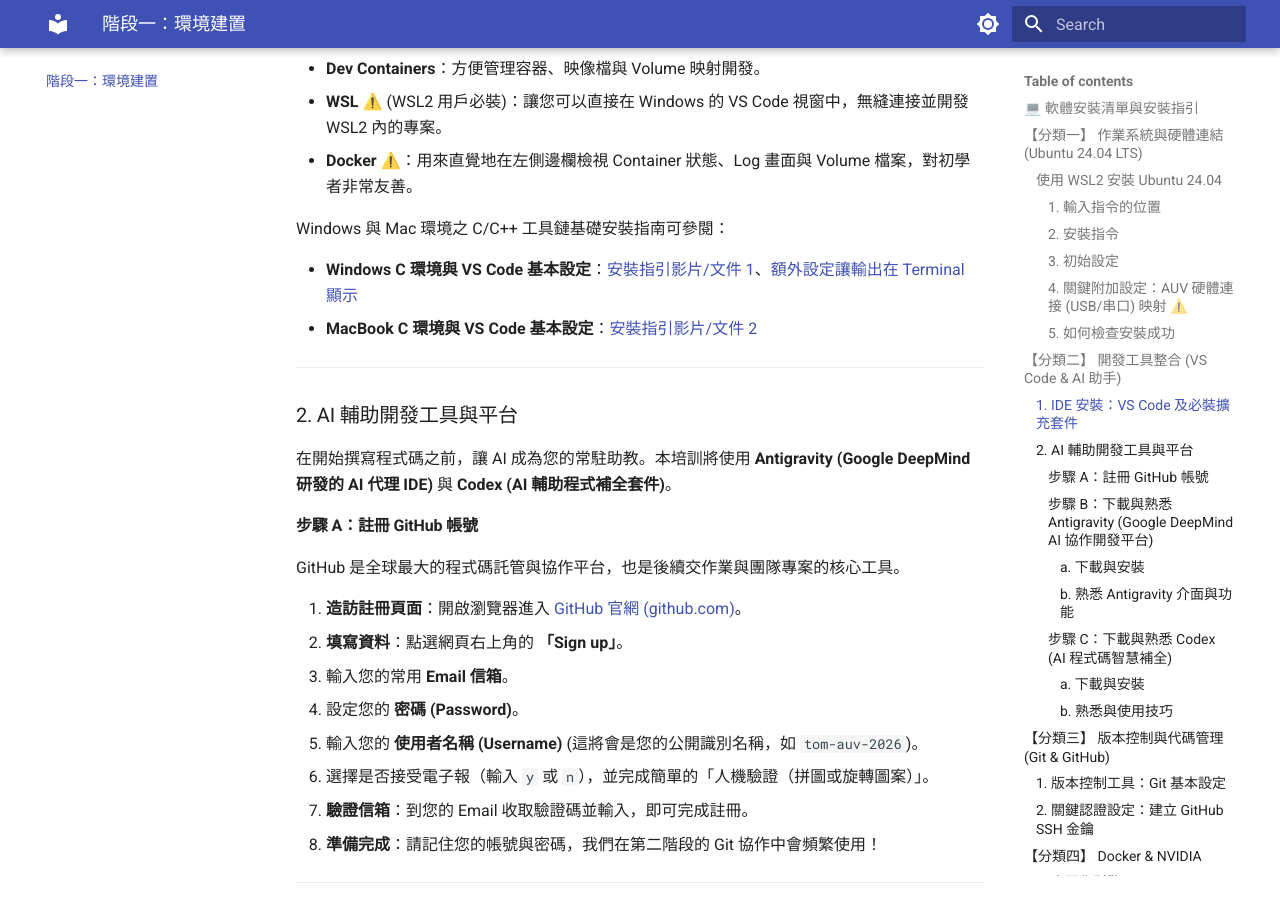
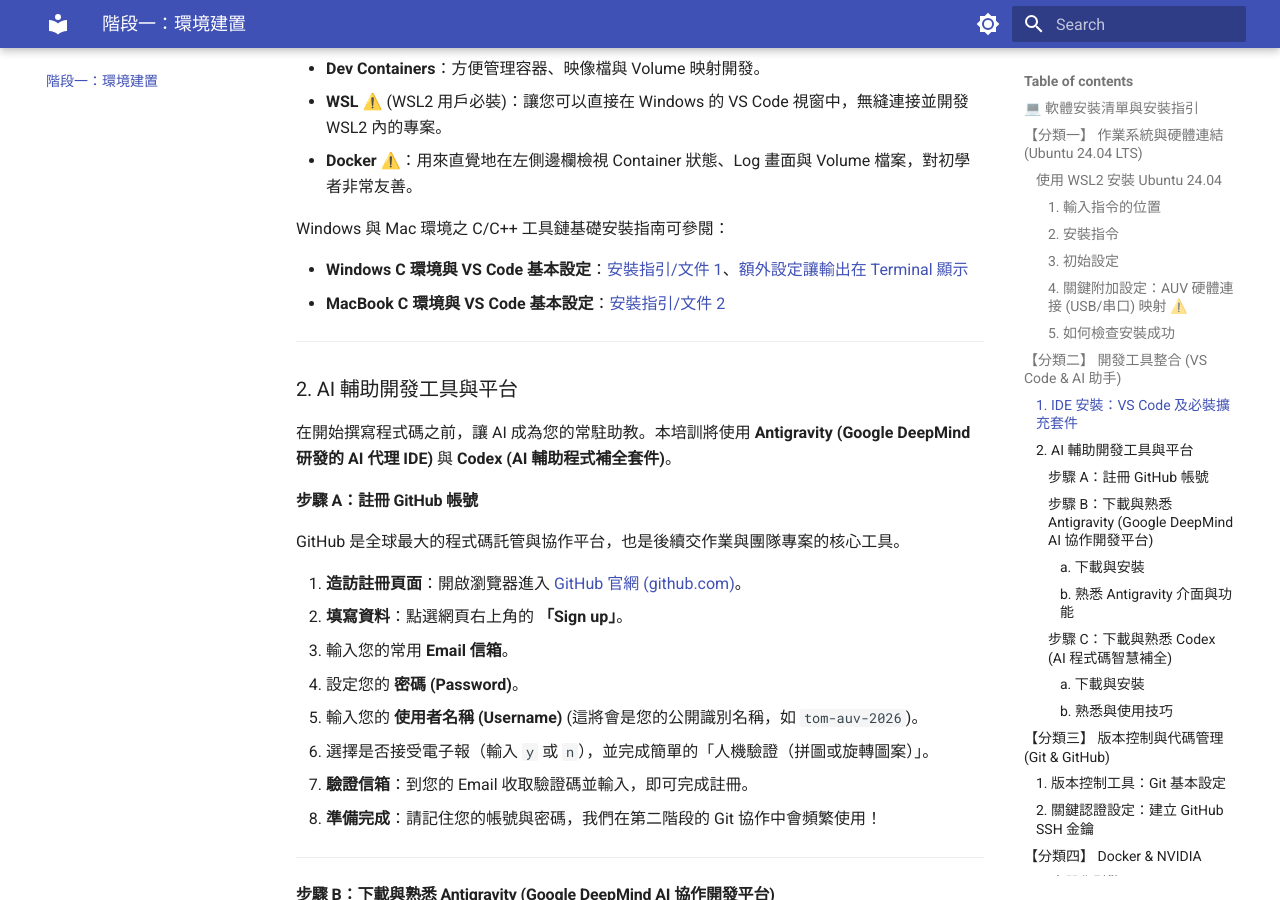
Before and after one commit to hereyougoai/auv-training-2026, an MkDocs documentation site: the page built from docs/stage1_env/index.md, in a window 1280 px wide and 900 px high, scrolled down 2164 px. Built offline with MkDocs 1.6.1 and Material for MkDocs 9.7.7, drawn with Linux system fonts in a browser that asks for light colours.

Commit message:
docs: sync wording for Stage 1 external link descriptions

```diff
--- a/docs/stage1_env/index.md
+++ b/docs/stage1_env/index.md
@@ -81,8 +81,8 @@
 
 Windows 與 Mac 環境之 C/C++ 工具鏈基礎安裝指南可參閱：
 
-* **Windows C 環境與 VS Code 基本設定**：[安裝指引影片/文件 1](https://drive.google.com/file/d/1bcwUeHuFPzFiuwqt9WiwahagIiMyr13K/view?usp=sharing)、[額外設定讓輸出在 Terminal 顯示](https://drive.google.com/file/d/1nGTVGBeMm6VnJw8juysmK-tyy3qVV2_L/view?usp=sharing)
-* **MacBook C 環境與 VS Code 基本設定**：[安裝指引影片/文件 2](https://drive.google.com/file/d/1_RzE2PpczKwdKkK3NbJ51VkOPTK7QKyK/view?usp=sharing)
+* **Windows C 環境與 VS Code 基本設定**：[安裝指引/文件 1](https://drive.google.com/file/d/1bcwUeHuFPzFiuwqt9WiwahagIiMyr13K/view?usp=sharing)、[額外設定讓輸出在 Terminal 顯示](https://drive.google.com/file/d/1nGTVGBeMm6VnJw8juysmK-tyy3qVV2_L/view?usp=sharing)
+* **MacBook C 環境與 VS Code 基本設定**：[安裝指引/文件 2](https://drive.google.com/file/d/1_RzE2PpczKwdKkK3NbJ51VkOPTK7QKyK/view?usp=sharing)
 
 ---
 
```
